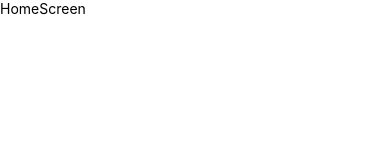
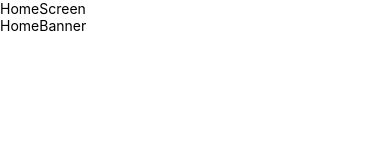
Before and after one commit to Ali-Oliaee/movie-app, a React Native app: screen / in a window 390 px wide. Shown: the top 160 px of the page. Built offline with nearby package versions, Linux system fonts and the light colour scheme.

Commit message:
add folder structure

```diff
--- /dev/null
+++ b/src/components/HomeBanner/index.tsx
@@ -0,0 +1,12 @@
+import React from 'react';
+import {Text, View} from 'react-native';
+
+const HomeBanner: React.FC = () => {
+  return (
+    <View>
+      <Text>HomeBanner</Text>
+    </View>
+  );
+};
+
+export default HomeBanner;
--- a/src/components/index.ts
+++ b/src/components/index.ts
@@ -0,0 +1 @@
+export {default as HomeBanner} from './HomeBanner';
--- a/src/screens/Home/index.tsx
+++ b/src/screens/Home/index.tsx
@@ -1,10 +1,12 @@
 import React from 'react';
 import {Text, View} from 'react-native';
+import {HomeBanner} from '../../components';
 
 const HomeScreen: React.FC = () => {
   return (
     <View>
       <Text>HomeScreen</Text>
+      <HomeBanner />
     </View>
   );
 };
```
